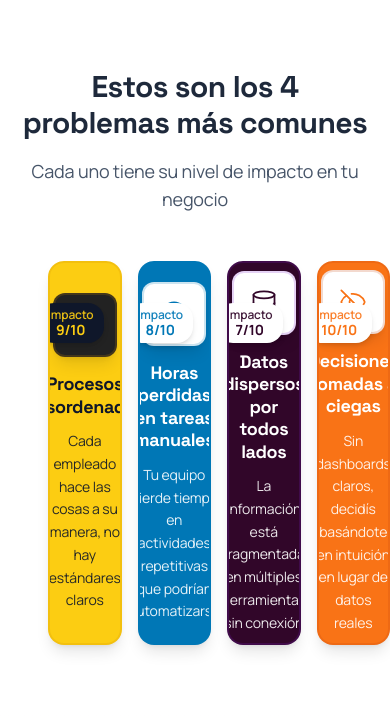
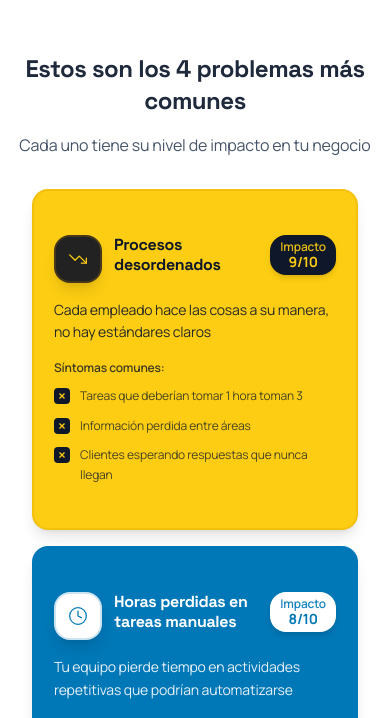
Before and after one commit to marianoberton/fomo, a Next.js app: page / in a window 390 px wide. Shown: the part 2279-2997 px from the top of the page. Built offline with nearby package versions, Linux system fonts and the light colour scheme.

Commit message:
pilares listos

```diff
--- a/src/components/page-sections/pain-points-section.tsx
+++ b/src/components/page-sections/pain-points-section.tsx
@@ -262,26 +262,113 @@
       </section>
 
       {/* Cards Section - White background */}
-      <section className="bg-white py-16">
+      <section className="bg-white py-12 md:py-16 pb-8 md:pb-12">
         <div className="w-full px-4 sm:px-6 lg:px-8">
           {/* Section intro */}
           <motion.div
-            className="text-center mb-12 max-w-4xl mx-auto"
+            className="text-center mb-8 md:mb-12 max-w-4xl mx-auto"
             initial={{ opacity: 0, y: 30 }}
             whileInView={{ opacity: 1, y: 0 }}
             transition={{ duration: 0.8 }}
             viewport={{ once: true }}
           >
-            <h3 className="text-3xl font-bold text-slate-800 mb-4">
+            <h3 className="text-2xl sm:text-3xl font-bold text-slate-800 mb-4">
               Estos son los 4 problemas más comunes
             </h3>
-            <p className="text-lg text-slate-600">
+            <p className="text-base sm:text-lg text-slate-600">
               Cada uno tiene su nivel de impacto en tu negocio
             </p>
           </motion.div>
 
-          {/* Pain Points Cards - with lateral margins */}
-          <div className="flex gap-4 h-96 mx-8 lg:mx-16 xl:mx-24">
+          {/* Pain Points Cards - Responsive design */}
+          <div className="block md:hidden space-y-4 px-4">
+            {/* Mobile Layout - Vertical Stack */}
+            {painPoints.map((point, index) => {
+              const theme = cardThemes[['efficiency', 'visibility', 'analysis', 'competitiveness'][index] as keyof typeof cardThemes];
+
+              return (
+                <motion.div
+                  key={index}
+                  className="w-full"
+                  initial={{ opacity: 0, y: 20 }}
+                  whileInView={{ opacity: 1, y: 0 }}
+                  transition={{ duration: 0.5, delay: index * 0.1 }}
+                  viewport={{ once: true }}
+                >
+                  <Card className={`relative ${theme.bg} border-2 ${theme.border} rounded-2xl overflow-hidden shadow-lg hover:shadow-xl transition-all duration-300`}>
+                    <CardContent className="p-5">
+                      {/* Header row - Icon, Title, Impact */}
+                      <div className="flex items-start gap-3 mb-4">
+                        <div className="flex-shrink-0">
+                          <div
+                            className={`w-12 h-12 border-2 ${theme.border} rounded-lg flex items-center justify-center shadow-lg`}
+                            style={{
+                              backgroundColor: index === 0 ? '#222222' : '#FFFFFF'
+                            }}
+                          >
+                            {React.createElement(point.icon, {
+                              size: 20,
+                              className: theme.iconColor,
+                              strokeWidth: 1.5
+                            })}
+                          </div>
+                        </div>
+
+                        <div className="flex-1 min-w-0">
+                          <h3 className={`text-base font-bold ${theme.text} leading-tight pr-2`}>
+                            {point.title}
+                          </h3>
+                        </div>
+
+                        {/* Impact badge */}
+                        <div className={`flex-shrink-0 ${theme.badge} rounded-lg px-2.5 py-1.5 shadow-md`}>
+                          <div className="text-xs font-semibold text-center opacity-90 leading-none">Impacto</div>
+                          <div className="text-sm font-bold text-center leading-none mt-0.5">{point.severity}/10</div>
+                        </div>
+                      </div>
+
+                      {/* Description */}
+                      <p className={`text-sm ${theme.text} opacity-90 leading-relaxed mb-4`}>
+                        {point.description}
+                      </p>
+
+                      {/* Symptoms - Full width */}
+                      <div className="space-y-2.5">
+                        <div className={`text-xs font-semibold ${theme.text} opacity-80 mb-2`}>Síntomas comunes:</div>
+                        {point.symptoms.slice(0, 3).map((symptom, symptomIndex) => (
+                          <div key={symptomIndex} className="flex items-start gap-2.5">
+                            <div className="flex-shrink-0 mt-0.5">
+                              <div className={`w-4 h-4 rounded flex items-center justify-center ${
+                                index === 0 ? 'bg-slate-900' : 'bg-white/20'
+                              }`}>
+                                <svg
+                                  className={`w-2.5 h-2.5 ${
+                                    index === 0 ? 'text-signalYellow' : 'text-white'
+                                  }`}
+                                  viewBox="0 0 24 24"
+                                  fill="none"
+                                  stroke="currentColor"
+                                  strokeWidth="3"
+                                >
+                                  <path d="M6 18L18 6M6 6l12 12"/>
+                                </svg>
+                              </div>
+                            </div>
+                            <span className={`text-xs ${theme.text} opacity-75 leading-relaxed flex-1`}>
+                              {symptom}
+                            </span>
+                          </div>
+                        ))}
+                      </div>
+                    </CardContent>
+                  </Card>
+                </motion.div>
+              );
+            })}
+          </div>
+
+          {/* Desktop Layout - Horizontal with expansion */}
+          <div className="hidden md:flex gap-4 h-96 mx-8 lg:mx-16 xl:mx-24">
             {painPoints.map((point, index) => {
               const isExpanded = expandedCard === index;
               const isCompressed = expandedCard !== null && expandedCard !== index;
@@ -454,7 +541,7 @@
       </section>
 
       {/* Solution Section - Enhanced and more cohesive */}
-      <section className="relative py-32 overflow-hidden">
+      <section className="relative py-12 md:py-16 overflow-hidden">
         {/* Gradient background that flows from pain-points storytelling */}
         <div
           className="absolute inset-0"
@@ -596,7 +683,7 @@
               </motion.p>
 
               <motion.p
-                className="text-xl text-slate-600 mb-16 leading-relaxed max-w-4xl mx-auto"
+                className="text-xl text-slate-600 mb-12 leading-relaxed max-w-4xl mx-auto"
                 initial={{ opacity: 0, y: 20 }}
                 whileInView={{ opacity: 1, y: 0 }}
                 transition={{ duration: 0.8, delay: 0.6 }}
--- a/src/components/page-sections/three-pillars-section.tsx
+++ b/src/components/page-sections/three-pillars-section.tsx
@@ -2,7 +2,6 @@
 
 import React, { useState, useEffect, useRef } from "react";
 import { Card, CardContent } from "@/components/ui/card";
-import { Button } from "@/components/ui/button";
 import {
   CheckCircle,
   Target,
@@ -12,7 +11,7 @@
   ArrowRight,
   type LucideIcon
 } from "lucide-react";
-import { motion, AnimatePresence } from "framer-motion";
+import { motion } from "framer-motion";
 import { gsap } from "gsap";
 import { ScrollTrigger } from "gsap/ScrollTrigger";
 import SplitType from "split-type";
@@ -165,7 +164,6 @@
 ];
 
 export default function ThreePillarsSection() {
-  const [activeTab, setActiveTab] = useState(0);
   const [hoveredCard, setHoveredCard] = useState<number | null>(null);
 
   // Refs for GSAP animations
@@ -173,9 +171,6 @@
   const titleRef = useRef<HTMLHeadingElement>(null);
   const subtitleRef = useRef<HTMLParagraphElement>(null);
   const highlightRef = useRef<HTMLSpanElement>(null);
-
-  const activePillar = pillarsData[activeTab];
-  const ActivePictogram = activePillar.pictogram;
 
   useEffect(() => {
     if (typeof window === "undefined") return;
@@ -294,7 +289,7 @@
   }, []);
 
   return (
-    <section id="three-pillars" ref={sectionRef} className="w-full bg-white py-24 relative">
+    <section id="three-pillars" ref={sectionRef} className="w-full bg-white py-12 md:py-16 relative">
 
 
       {/* Background decorative elements */}
@@ -306,7 +301,7 @@
 
       <div className="relative max-w-7xl mx-auto px-4 sm:px-6 lg:px-8">
         {/* Section Header with GSAP Animations */}
-        <div className="text-center mb-20">
+        <div className="text-center mb-12 md:mb-16">
           <motion.div
             className="inline-flex items-center gap-2 bg-gradient-to-r from-plum to-brilliantBlue text-white px-6 py-3 rounded-full text-sm font-medium mb-8 shadow-lg"
             initial={{ opacity: 0, scale: 0.8 }}
@@ -340,7 +335,7 @@
         </div>
 
         {/* Desktop Layout */}
-        <div className="hidden lg:grid lg:grid-cols-3 gap-8 mb-24 relative lg:auto-rows-fr">
+        <div className="hidden lg:grid lg:grid-cols-3 gap-8 mb-16 relative lg:auto-rows-fr">
           {pillarsData.map((pillar, index) => {
             const Icon = pillar.icon;
             const Pictogram = pillar.pictogram;
@@ -465,60 +460,32 @@
           })}
         </div>
 
-        {/* Mobile/Tablet Tabs Layout */}
-        <div className="lg:hidden mb-20">
-          {/* Tab Navigation */}
-          <div className="flex justify-center mb-8">
-            <div className="bg-gradient-to-r from-slate-100 to-slate-50 border border-slate-200 rounded-2xl p-1 inline-flex gap-1 max-w-full overflow-x-auto shadow-lg">
+        {/* Mobile/Tablet Layout - Stacked Cards */}
+        <div className="lg:hidden space-y-6 mb-12">
           {pillarsData.map((pillar, index) => {
             const Pictogram = pillar.pictogram;
+
             return (
-                  <Button
+              <motion.div
                 key={pillar.id}
-                    onClick={() => setActiveTab(index)}
-                    variant="ghost"
-                    className={`
-                      flex items-center gap-2 px-4 py-3 rounded-xl transition-all duration-300 whitespace-nowrap min-w-fit
-                      ${activeTab === index
-                        ? 'bg-gradient-to-r from-plum to-brilliantBlue text-white shadow-lg scale-105'
-                        : 'text-slate-600 hover:bg-white/80 hover:text-slate-800'
-                      }
-                    `}
+                initial={{ opacity: 0, y: 30 }}
+                whileInView={{ opacity: 1, y: 0 }}
+                transition={{ duration: 0.6, delay: index * 0.2 }}
+                viewport={{ once: true }}
               >
-                    {React.createElement(Pictogram, {
-                      className: "w-5 h-5",
-                      strokeWidth: 1.5
-                    })}
-                    <span className="font-medium text-sm">
-                      {pillar.title.split(' & ')[0]}
-                    </span>
-                  </Button>
-                );
-              })}
-            </div>
-          </div>
-
-          {/* Tab Content */}
-          <Card className={`${activePillar.bgColor} border-0 rounded-3xl shadow-xl overflow-hidden`}>
-            <CardContent className="p-8">
-              <AnimatePresence mode="wait">
+                <Card className={`${pillar.bgColor} border-0 rounded-3xl shadow-xl overflow-hidden`}>
+                  <CardContent className="p-6 md:p-8">
+                    <div className="text-center mb-6">
                       <motion.div
-                  key={activeTab}
-                  initial={{ opacity: 0, y: 20 }}
-                  animate={{ opacity: 1, y: 0 }}
-                  exit={{ opacity: 0, y: -20 }}
-                  transition={{ duration: 0.3 }}
-                >
-                  <div className="text-center mb-8">
-                    <motion.div
-                      className={`inline-flex items-center justify-center w-24 h-24 bg-white/20 backdrop-blur-sm rounded-3xl mb-8 relative shadow-2xl border border-white/30`}
+                        className={`inline-flex items-center justify-center w-20 h-20 bg-white/20 backdrop-blur-sm rounded-2xl mb-6 relative shadow-2xl border border-white/30`}
                         animate={{
                           y: [0, -1, 0],
                         }}
                         transition={{
                           duration: 3,
                           repeat: Infinity,
-                        ease: "easeInOut"
+                          ease: "easeInOut",
+                          delay: index * 0.5
                         }}
                       >
                         <motion.div
@@ -529,92 +496,65 @@
                             duration: 4,
                             repeat: Infinity,
                             ease: "easeInOut",
-                          delay: activeTab * 0.7
+                            delay: index * 0.7
                           }}
                         >
-                        {React.createElement(ActivePictogram, {
-                          className: "w-12 h-12 text-white drop-shadow-lg",
+                          {React.createElement(Pictogram, {
+                            className: "w-10 h-10 text-white drop-shadow-lg",
                             strokeWidth: 2
                           })}
                         </motion.div>
                         <motion.div
-                        className={`absolute -top-3 -right-3 w-4 h-4 rounded-full shadow-xl border-2 border-white ${
-                          activePillar.accentColor === 'signalYellow' ? 'bg-slate-800' :
-                                          activePillar.accentColor === 'brilliantBlue' ? 'bg-yellow-400' :
+                          className={`absolute -top-2 -right-2 w-3 h-3 rounded-full shadow-xl border-2 border-white ${
+                            pillar.accentColor === 'signalYellow' ? 'bg-slate-800' :
+                            pillar.accentColor === 'brilliantBlue' ? 'bg-yellow-400' :
                             'bg-orange-500'
                           }`}
                           animate={{
                             scale: [1, 1.2, 1],
-                          rotate: [0, 180, 360],
                           }}
                           transition={{
                             duration: 2.5,
                             repeat: Infinity,
-                          ease: "easeInOut"
-                        }}
-                      >
-                        {/* Inner glow for mobile */}
-                        <motion.div
-                          className={`absolute inset-0.5 rounded-full ${
-                            activePillar.accentColor === 'signalYellow' ? 'bg-yellow-400/30' :
-                            activePillar.accentColor === 'brilliantBlue' ? 'bg-white/40' :
-                            'bg-white/30'
-                          }`}
-                          animate={{
-                            opacity: [0.3, 0.7, 0.3],
-                          }}
-                          transition={{
-                            duration: 1.5,
-                            repeat: Infinity,
-                            ease: "easeInOut"
+                            ease: "easeInOut",
+                            delay: index * 0.3
                           }}
                         />
                       </motion.div>
-                    </motion.div>
-                    <div className={`text-sm font-bold mb-3 uppercase tracking-wider ${activePillar.accentColor === 'signalYellow' ? 'text-slate-700' : 'text-white/80'}`}>
-                      Pilar {activeTab + 1}
+
+                      <div className={`text-xs font-bold mb-2 uppercase tracking-wider ${pillar.accentColor === 'signalYellow' ? 'text-slate-700' : 'text-white/80'}`}>
+                        Pilar {index + 1}
                       </div>
-                    <h3 className={`text-2xl font-bold mb-4 leading-tight ${activePillar.accentColor === 'signalYellow' ? 'text-slate-900' : 'text-white'}`}>
-                      {activePillar.title}
+                      <h3 className={`text-xl font-bold mb-3 leading-tight ${pillar.accentColor === 'signalYellow' ? 'text-slate-900' : 'text-white'}`}>
+                        {pillar.title}
                       </h3>
-                    <p className={`text-lg font-semibold leading-relaxed px-4 py-3 rounded-xl ${activePillar.accentColor === 'signalYellow' ? 'text-slate-800 bg-slate-900/10' : 'text-white bg-white/20'}`}>
-                      "{activePillar.promise}"
+                      <p className={`text-base font-semibold leading-relaxed px-4 py-2.5 rounded-xl ${pillar.accentColor === 'signalYellow' ? 'text-slate-800 bg-slate-900/10' : 'text-white bg-white/20'}`}>
+                        "{pillar.promise}"
                       </p>
                     </div>
 
-                  <div className="space-y-4">
-                    {activePillar.bullets.map((bullet, bulletIndex) => (
+                    <div className="space-y-3">
+                      {pillar.bullets.map((bullet, bulletIndex) => (
                         <motion.div
                           key={bulletIndex}
                           className="flex items-start gap-3"
                           initial={{ opacity: 0, x: -20 }}
-                        animate={{ opacity: 1, x: 0 }}
+                          whileInView={{ opacity: 1, x: 0 }}
                           transition={{ duration: 0.4, delay: bulletIndex * 0.1 }}
+                          viewport={{ once: true }}
                         >
-                        <CheckCircle className={`w-6 h-6 mt-0.5 flex-shrink-0 ${activePillar.accentColor === 'signalYellow' ? 'text-slate-900' : 'text-white'}`} />
-                        <span className={`font-medium leading-relaxed ${activePillar.accentColor === 'signalYellow' ? 'text-slate-700' : 'text-white/90'}`}>
+                          <CheckCircle className={`w-5 h-5 mt-0.5 flex-shrink-0 ${pillar.accentColor === 'signalYellow' ? 'text-slate-900' : 'text-white'}`} />
+                          <span className={`font-medium leading-relaxed text-sm ${pillar.accentColor === 'signalYellow' ? 'text-slate-700' : 'text-white/90'}`}>
                             {bullet}
                           </span>
                         </motion.div>
                       ))}
                     </div>
-
-                  {/* Tab indicator */}
-                  <div className="flex justify-center mt-8 gap-2">
-                    {pillarsData.map((pillar, index) => (
-                      <div
-                        key={index}
-                        className={`
-                          h-2 rounded-full transition-all duration-500
-                          ${index === activeTab ? `${pillar.bgColor} w-8` : 'bg-slate-300 w-2'}
-                        `}
-                      />
-                    ))}
-                  </div>
-                </motion.div>
-              </AnimatePresence>
                   </CardContent>
                 </Card>
+              </motion.div>
+            );
+          })}
         </div>
 
         {/* Bottom Section */}
```
Lines whose indentation alone changed are shown as unchanged.
